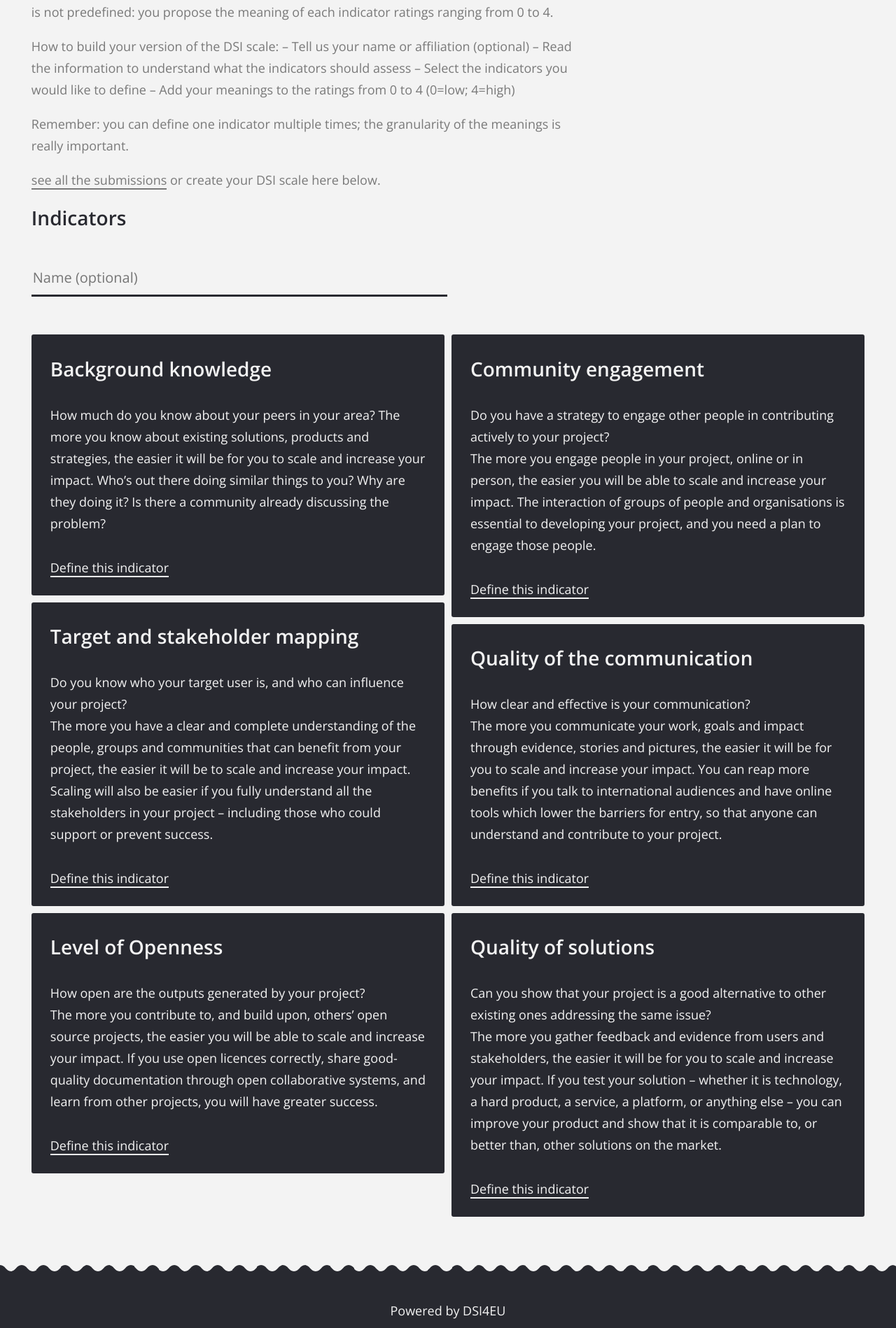
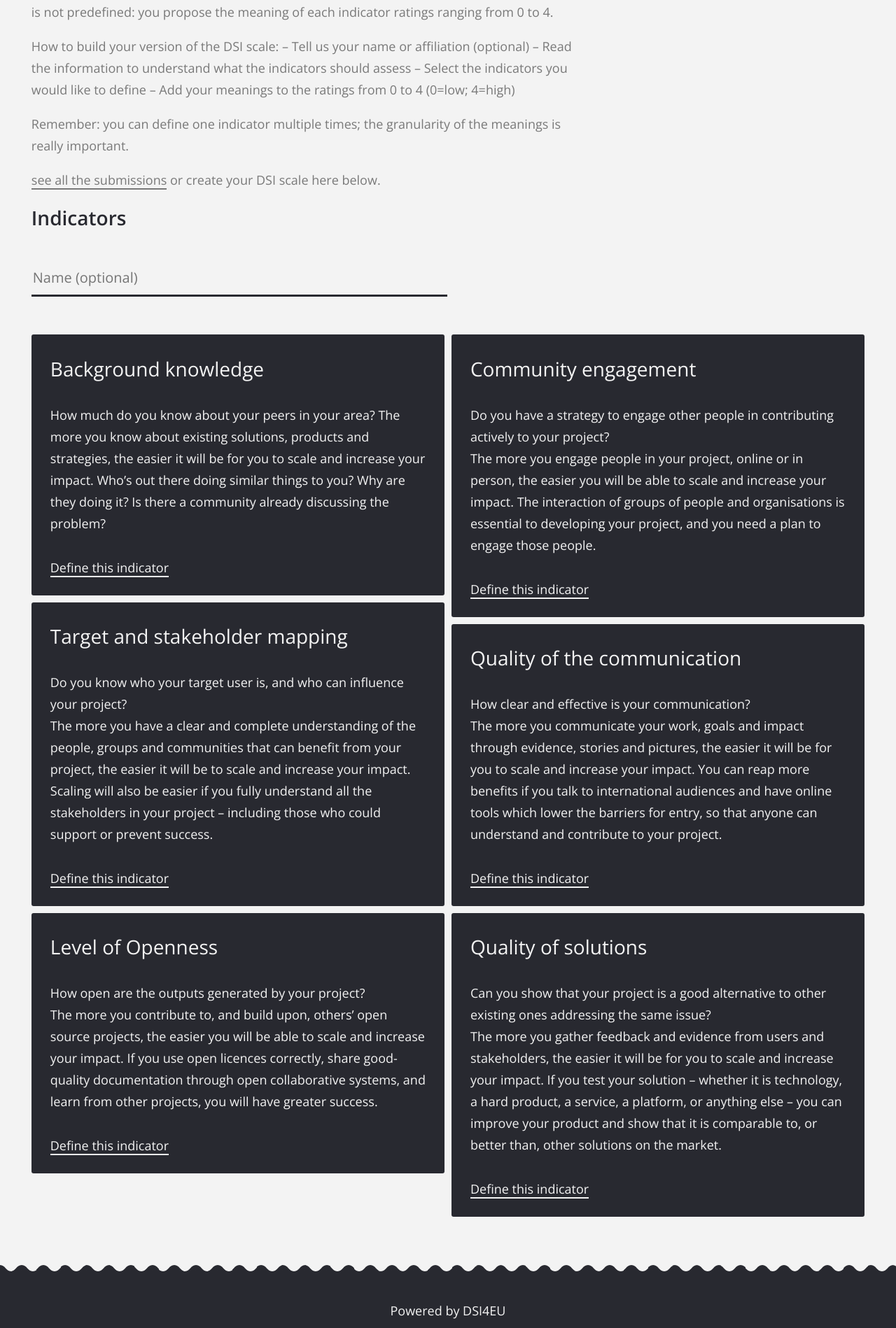
Before and after one commit to DSI4EU/toolkit, a Jekyll site: the page built from scale.md, in a window 1280 px wide. Shown: the part 626-2524 px from the top of the page at 70% size. Built offline with Jekyll 4.4.1, drawn with Linux system fonts in a browser that asks for light colours; nearby versions of some CDN libraries.

Commit message:
test card header lightweight

```diff
--- a/_sass/_page.sass
+++ b/_sass/_page.sass
@@ -42,6 +42,8 @@
       break-inside: avoid
       p, h2, span, textarea
         color: $light-gray
+      h2
+        font-weight: $regular-weight
       p
         font-weight: $light-weight
       .epithet
```
Also changed, not shown: 2 other files.
